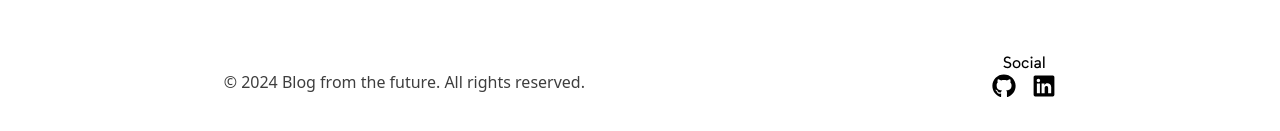
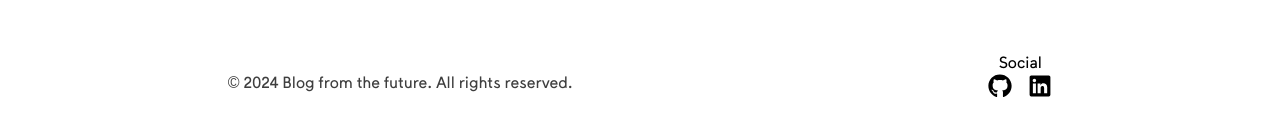
Before and after one commit to nmcev/odin-blog-client, a React (Vite) app: page / in a window 1280 px wide. Shown: the part 1364-1495 px from the top of the page. Built offline with nearby package versions, Linux system fonts and the light colour scheme; no server answers.

Commit message:
style: change font of the footer

```diff
--- a/src/components/Footer.jsx
+++ b/src/components/Footer.jsx
@@ -33,7 +33,7 @@ export default function Footer() {
         <footer className="footer p-5 flex justify-around items-center flex-wrap pt-24 max-sm:flex-col max-sm:gap-8 mt-auto">
         <div className="flex items-center">
                 <div className="flex-1">
-                    <p className=" text-[#3e3e3e]">
+                    <p className=" text-[#3e3e3e] font-careem">
                         &copy; 2024 Blog from the future. All rights reserved.
                     </p>
                 </div>
```
